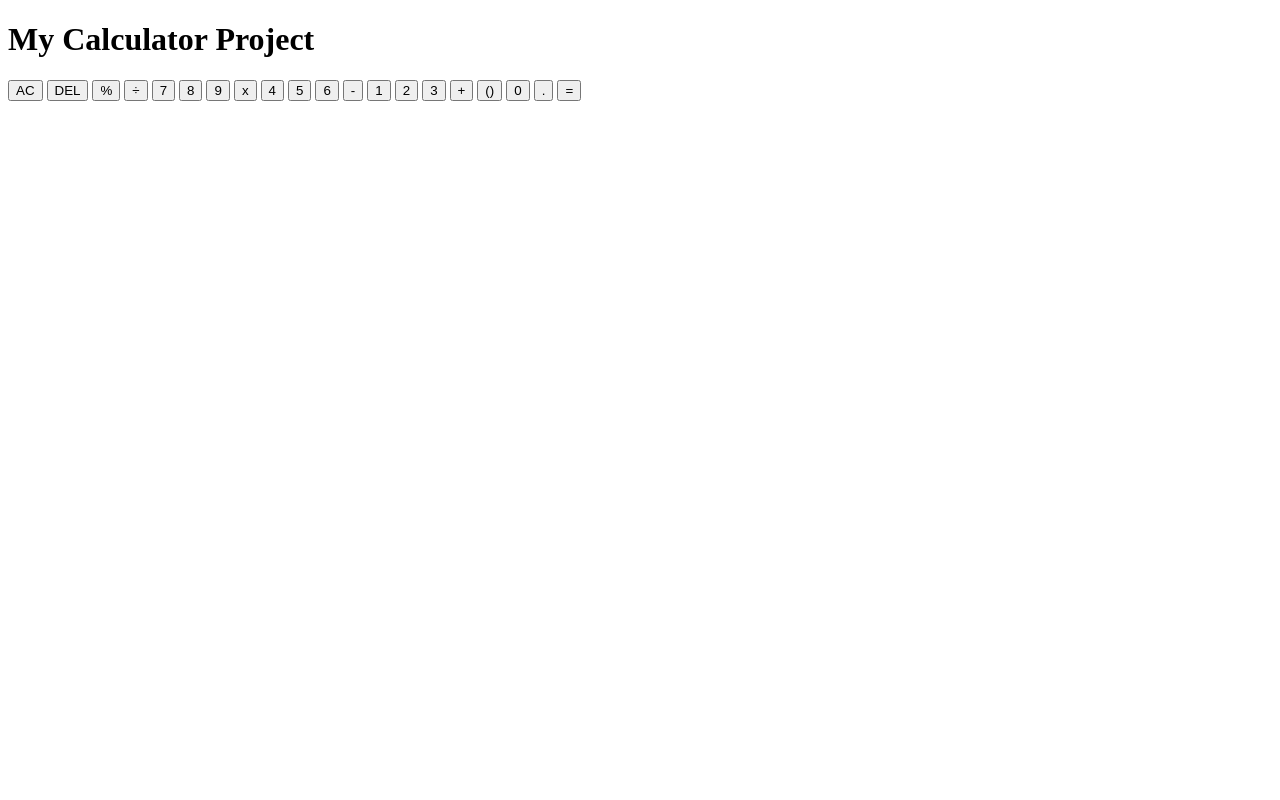
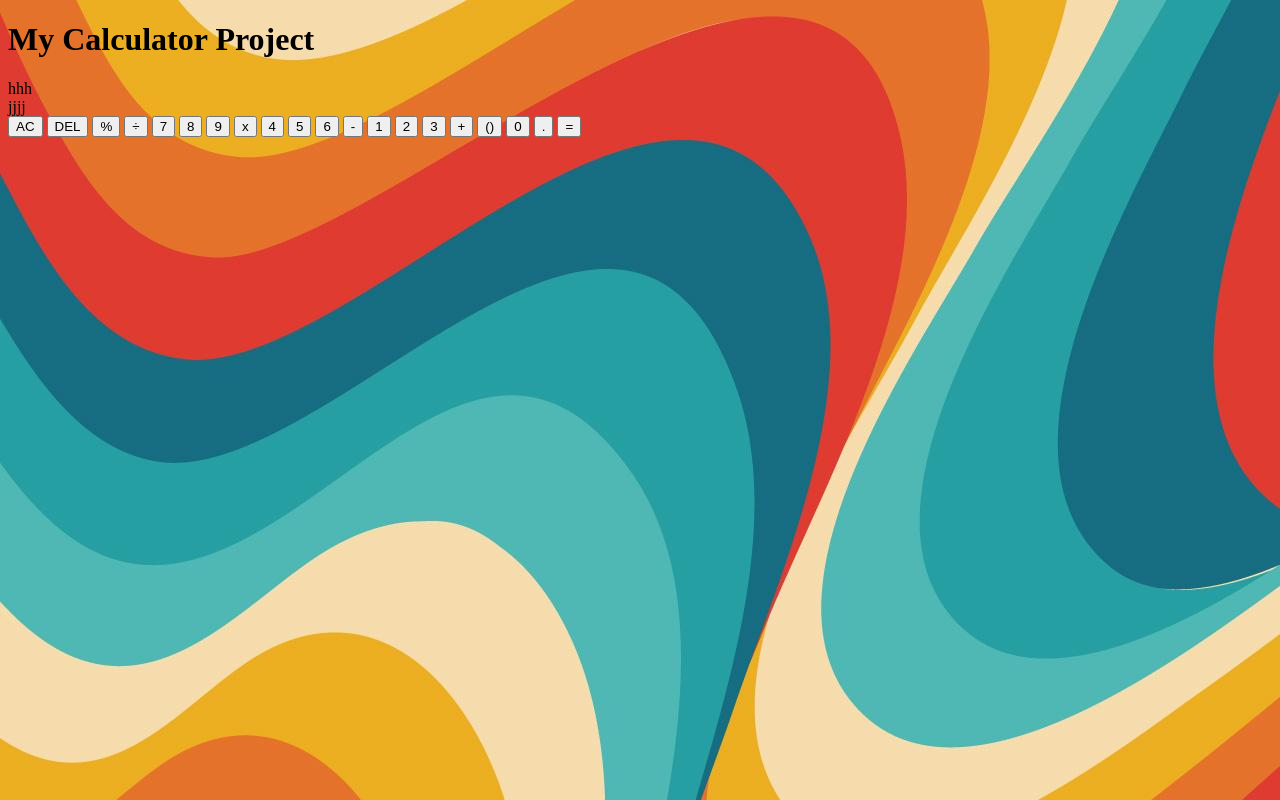
Before and after one commit to JMAdis/calculator-project, a website built with Vite: page ls/index.html in a window 1280 px wide. Built offline with nearby package versions, Linux system fonts and the light colour scheme.

Commit message:
added a new background

```diff
--- a/ls/index.html
+++ b/ls/index.html
@@ -5,14 +5,15 @@
     <link rel="icon" type="image/svg+xml" href="/vite.svg" />
     <meta name="viewport" content="width=device-width, initial-scale=1.0" />
     <title>Calculator Project</title>
+    <link rel="stylesheet" href="./src/main.css"/>
   </head>
   <body>
     <main>
       <h1>My Calculator Project</h1>
       <div class="calculator">
         <div class="calculator__output">
-          <div class="previous-operand"></div>
-          <div class="current-operand"></div>
+          <div class="previous-operand">hhh</div>
+          <div class="current-operand">jjjj</div>
         </div>
         <button>AC</button>
         <button>DEL</button>
--- a/ls/src/main.scss
+++ b/ls/src/main.scss
@@ -0,0 +1,6 @@
+@use "./variables" as *;
+
+body{
+    background-color: pink;
+    background-image:url("../assets/4945415.jpg")
+}
```
Also changed, not shown: ls/assets/4945415.jpg (added), ls/assets/free-rainbow-wave-background-0up9q.jpg (renamed from assets/free-rainbow-wave-background-0up9q.jpg), ls/assets/groovy-funky-retro-background_618582-574.jpg (added), ls/src/main.css, 3 other files.
